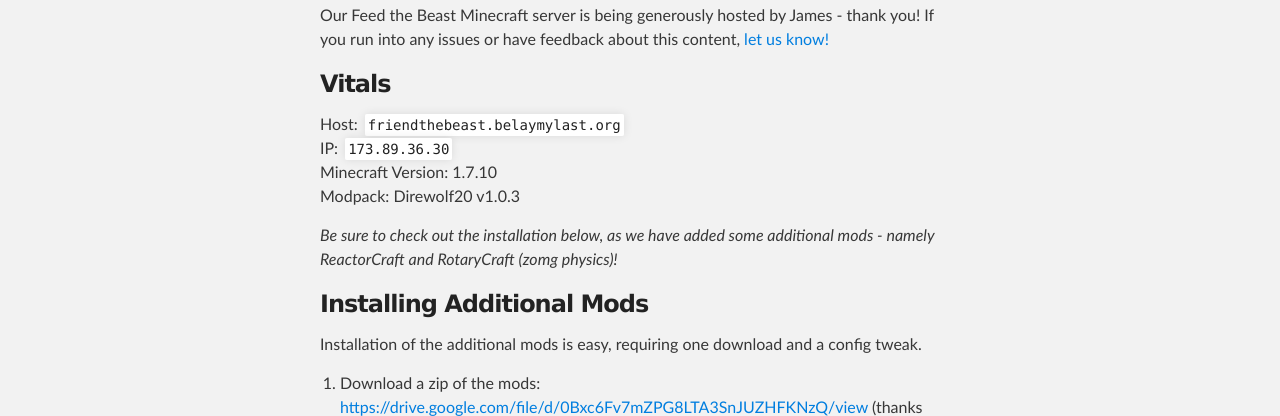
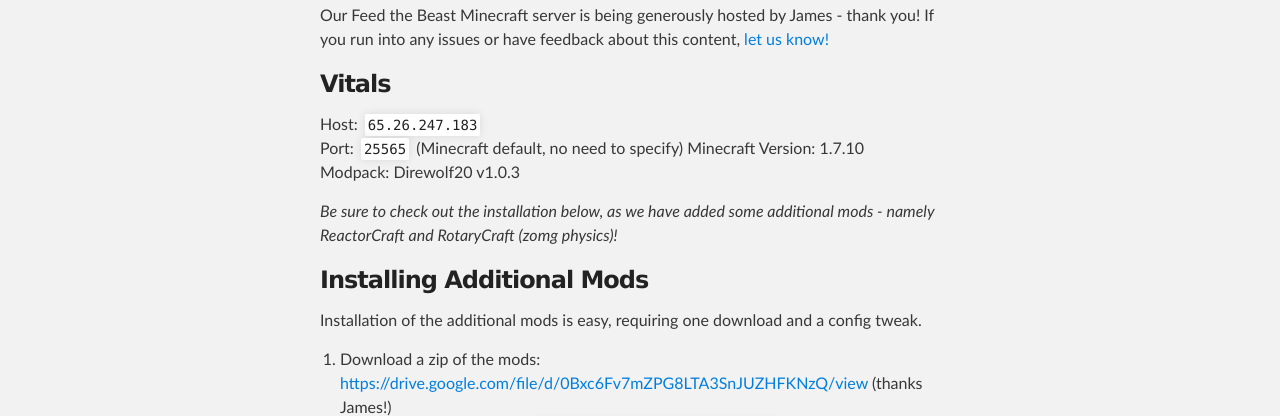
Before and after one commit to mikebranski/friend-the-beast, a plain HTML site: page index.html in a window 1280 px wide. Shown: the part 325-741 px from the top of the page. Drawn offline with Linux system fonts and the light colour scheme.

```diff
--- a/index.html
+++ b/index.html
@@ -39,8 +39,8 @@
 <h3>
 <a id="vitals" class="anchor" href="#vitals" aria-hidden="true"><span class="octicon octicon-link"></span></a>Vitals</h3>
 
-<p>Host: <code>friendthebeast.belaymylast.org</code><br>
-IP: <code>173.89.36.30</code><br>
+<p>Host: <code>65.26.247.183</code><br>
+Port: <code>25565</code> (Minecraft default, no need to specify)
 Minecraft Version: 1.7.10<br>
 Modpack: Direwolf20 v1.0.3</p>
 
```
Also changed, not shown: params.json (+1 -1 lines).
